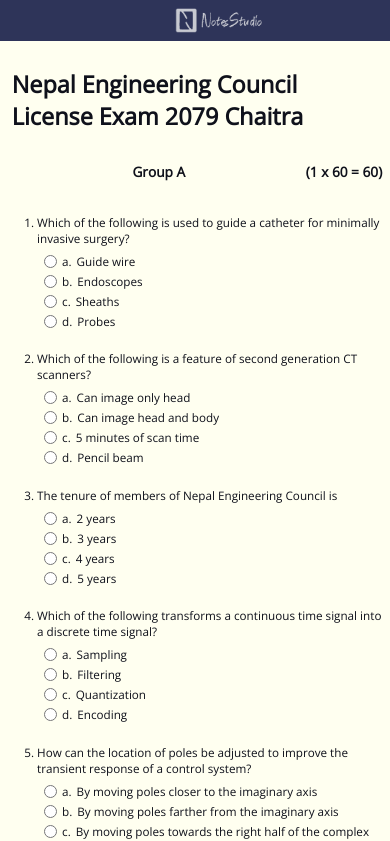
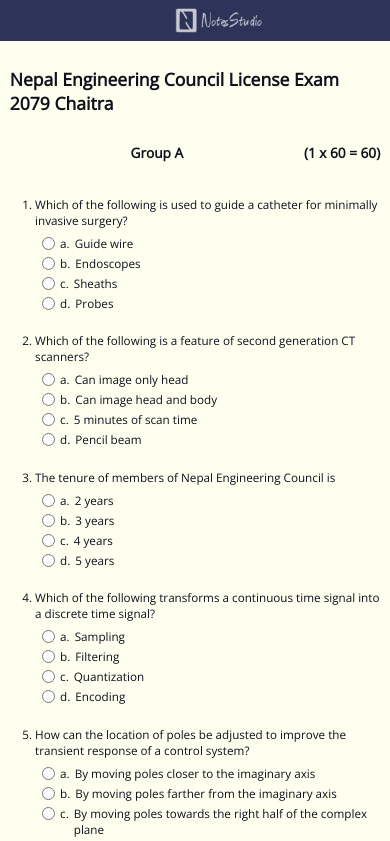
Before and after one commit to nikinbaidar/notesstudio, a React (Create React App) app: page / in a window 390 px wide. Shown: the top 841 px of the page. Built offline with nearby package versions, Linux system fonts and the light colour scheme.

Commit message:
mod routes to a different class

```diff
--- a/src/App.css
+++ b/src/App.css
@@ -114,10 +114,9 @@
   color: var(--current-page);
 }
 
-
 section#main {
   width: 100%;
-  height: auto;
+  min-height: 100vh;
   position: relative;
   display: flex;
   margin: 0;
@@ -162,7 +161,7 @@
   text-decoration: underline;
 }
 
-#master {
+.master {
   position: relative;
   display: flex;
   flex-direction: column;
@@ -654,7 +653,7 @@
     margin-top: calc(-0.05vh - 0.23rem);
   }
 
-  #master {
+  .master {
     width: 95%;
     font-size: 3.0rem;
     flex-grow: 1;
--- a/src/App.js
+++ b/src/App.js
@@ -1,7 +1,9 @@
 import React from 'react';
 import { BrowserRouter } from 'react-router-dom';
 import { HelmetProvider } from 'react-helmet-async';
+
 import { Navigation, Main, Copyright } from './Components/MyComponents';
+
 import './App.css';
 
 class App extends React.Component {
--- a/src/Components/Main.js
+++ b/src/Components/Main.js
@@ -12,72 +12,87 @@
 } from './MyComponents';
 
 
-class Main extends React.Component {
-
-    hideLeftSideBar = () => {
-        const leftsidebar = document.getElementById('leftsidebar');
-        const overlay = document.getElementById('overlay');
-        leftsidebar.classList.remove('active');
-        leftsidebar.classList.add('inactive');
-        overlay.classList.remove('active');
-    }
-
-    mapComponent = (namespace, component, p) => {
-        /* Returns a map of all components in the current namespace. */
+class Router {
+    static mapComponent(namespace, component, p) {
         switch (namespace) {
-            case "main": {
-                return ({
+            case 'main': {
+                return {
                     Wiki: <Wiki />,
                     Terms: <h1>Terms of use</h1>,
-                });
+                };
             }
-            case "master":
-                {
+            case 'master': {
                 return {
                     Faq: <Faq title={p.title} />,
                     Semesters: <Semesters name={p.name} title={p.title} />,
                     Quiz: <Quiz name={p.name} title={p.title} heading={p.heading} />,
-                    }
+                };
             }
             default:
                 return null;
         }
     }
 
-    defineRoutes = (namespace) => {
+    static defineRoutes(namespace) {
         const namespaceRoutes = getRoutes(namespace);
         const routes = namespaceRoutes.map((item, index) => {
             const elem = {
                 id: crypto.randomUUID(),
                 path: item.path,
-                component: this.mapComponent(namespace, item.component,
-                    item.props)[item.component],
-                /* component: Dynamiclly load component; */
+                component: Router.mapComponent(
+                    namespace,
+                    item.component,
+                    item.props
+                )[item.component],
+                /* component: Dynamically load component; */
             };
 
-            return <Route key={elem.id} path={elem.path}
-                element={elem.component} />;
+            return <Route key={elem.id} path={elem.path} element={elem.component} />;
         });
 
         return <Routes>{routes}</Routes>;
     }
-
-    render() { return <div id="main">{this.defineRoutes("main")}</div>; };
 }
 
 
-class Wiki extends Main {
+class Wiki extends React.Component {
+
+    collapseHamburgerMenu = () => {
+        const leftsidebar = document.getElementById('leftsidebar');
+        const overlay = document.getElementById('overlay');
+        leftsidebar.classList.remove('active');
+        leftsidebar.classList.add('inactive');
+        overlay.classList.remove('active');
+    };
 
     render() {
         return (
             <>
-            <Sidebar page="home"/>
-            <div id="master">{this.defineRoutes("master")}</div>
-            <Advertisements/>
-            <div id="overlay" className="overlay" onClick={this.hideLeftSideBar}></div>
+            <Sidebar page="home" />
+            <Master name="master" />
+            {/* Right sidebar */}
+            <Advertisements />
+            <div id="overlay" className="overlay"
+            onClick={this.collapseHamburgerMenu}>
+            </div>
             </>
         );
     }
 }
 
+class Master extends React.Component {
+    render() {
+        return <div className="master">{Router.defineRoutes(this.props.name)}</div>;
+    }
+}
+
+
+class Main extends React.Component {
+    render() {
+        return <section id="main">{Router.defineRoutes('main')}</section>;
+    }
+}
+
+
+
 export default Main;
--- a/src/Components/MyComponents.js
+++ b/src/Components/MyComponents.js
@@ -1,3 +1,4 @@
+
 export { default as Navigation } from './NavigationBar';
 export { default as Main } from './Main';
 export { default as Copyright } from './Copyright';
--- a/src/Components/NavigationBar.js
+++ b/src/Components/NavigationBar.js
@@ -1,36 +1,20 @@
 import  React from 'react';
-
 import { loadNavigationBar } from '../dataLoader';
 
 class Navigation extends React.Component {
 
-    constructor() {
-        super();
-        this.state = {
-            showMenu: false,
-        }
-    }
-
-    handleMenuClick = () => {
-        const overlay = document.querySelector('section > div.overlay');
+    expandHamburgerMenu = () => {
+        const overlay = document.getElementById('overlay');
         const leftsidebar = document.getElementById('leftsidebar');
-        if (leftsidebar.classList.contains('active') !== true) {
+        leftsidebar.classList.remove('inactive');
         leftsidebar.classList.add('active');
         overlay.classList.add('active');
-            leftsidebar.classList.remove('inactive');
-        }
-        else {
-            leftsidebar.classList.add('inactive');
-            leftsidebar.classList.remove('active');
-            overlay.classList.remove('active');
-        }
-
     }
 
     handleClick(event) {
-        /* Deactive the current active element */
+        /* Deactivate the current active element */
         document.getElementsByClassName('active')[0].className = "inactive";
-        /* Active the element which was clicked */
+        /* Activatee the element which was clicked */
         event.target.className = "active";
     }
 
@@ -44,12 +28,13 @@
     });
 
     render() {
+
         return(
             <nav>
                 <ul className="nav_items"
                 onClick={this.handleClick}>{this.navBar}</ul>
                 <img src={require("../logo.png")} alt="site logo"/>
-            <button className="menu-btn" onClick={this.handleMenuClick}>
+                <button className="menu-btn" onClick={this.expandHamburgerMenu}>
                     <span className="hamburger"></span>
                     <span className="hamburger"></span>
                     <span className="hamburger"></span>
--- a/src/Components/Sidebar.js
+++ b/src/Components/Sidebar.js
@@ -38,7 +38,7 @@
             };
             return (
                 <React.Fragment key={elem.id}>
-                    <li className="topics">{elem.label}:</li>
+                    <li className="topics">{elem.label}</li>
                     <ul className="subtopics">{elem.lessons}</ul>
                 </React.Fragment>
             )
--- a/src/Queries.css
+++ /dev/null
@@ -1,55 +0,0 @@
-@media(max-width: 768px)
-{
-
-  html {
-    font-size: 1.70vw;
-  }
-
-  nav {
-    height: 4rem;
-    justify-content: center;
-    align-item: center
-  }
-
-  nav img {
-    max-width: 40%;
-    object-fit: cover;
-  }
-
-  /* Show a hamburger menu with the navigation items */
-
-  nav ul {
-    display: none;
-  }
-
-  section {
-    flex-direction: column;
-    align-items: center;
-  }
-
-  section #leftsidebar {
-    display: none;
-  }
-
-  #main {
-    width: 95%;
-  }
-
-  #ads {
-    width: 100%;
-    align-items: center;
-    justify-content: center;
-    /* margin-top: 7.5rem; */
-  }
-
-  div.coffee{
-    width: 20%;
-    margin: 1rem;
-    margin: 1rem auto;
-  }
-
-  div.coffee p {
-    display: none;
-  }
-
-}
```
Also changed, not shown: src/data.json, 1 other file (tests, documents, lock files or other folders). Lines whose indentation alone changed are shown as unchanged.
